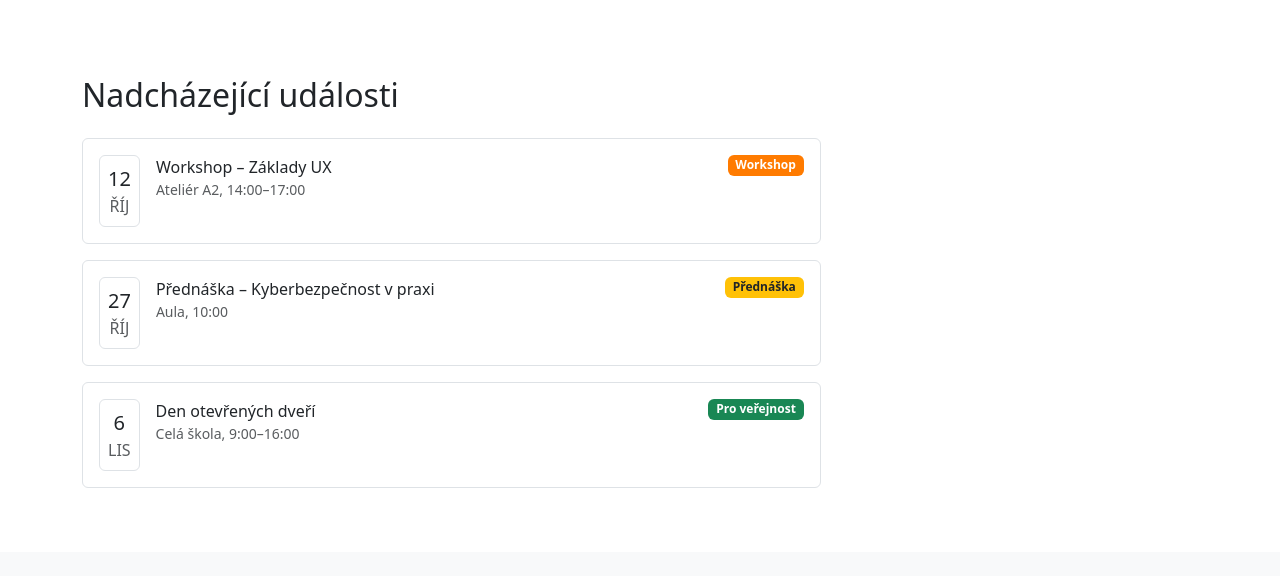
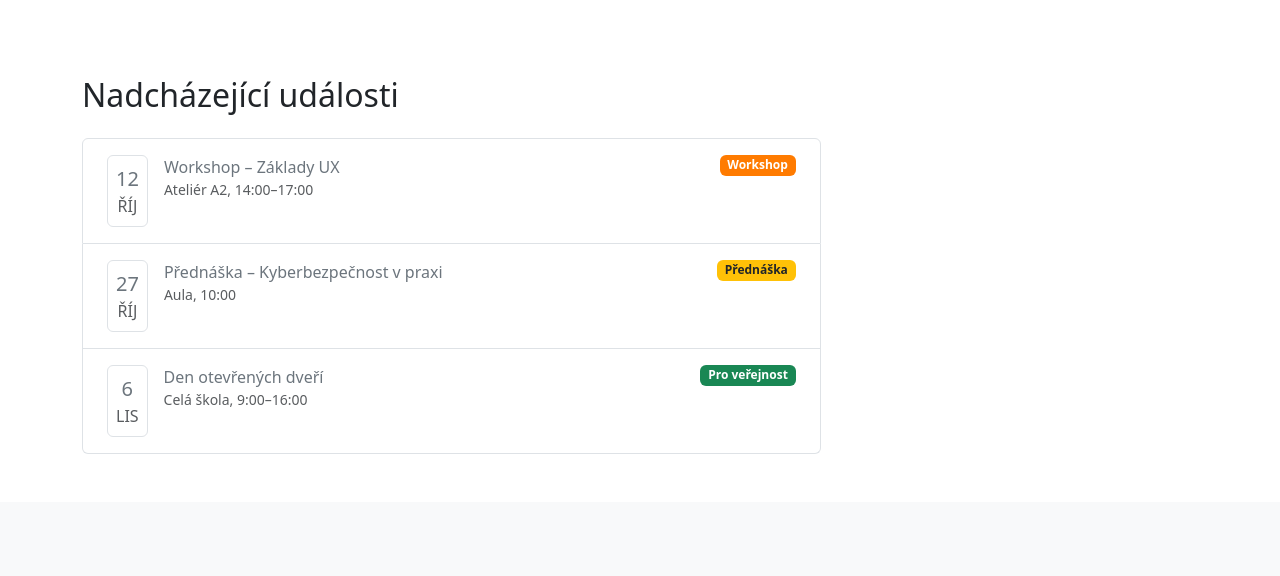
Before and after one commit to pslib-cz/2025-p2a-web-bootstrap-school-OndrejTuma0, a website built with Vite: page index.html in a window 1280 px wide. Shown: the part 1520-2096 px from the top of the page. Built offline with nearby package versions, Linux system fonts and the light colour scheme; files whose address does not match are found by name.

Commit message:
update 4

```diff
--- a/index.html
+++ b/index.html
@@ -158,40 +158,46 @@
       <h2 class="mb-4">Nadcházející události</h2>
     <div class="row g-3">
       <div class="col-lg-8">
-        <div class="event-list">
-          <div class="event-card d-flex align-items-start p-3 bg-white rounded mb-3 border">
+        <div class="list-group">
+          <li class="list-group-item">
+            <div class="d-flex align-items-start bg-white p-2">
               <div class="date-box text-center me-3 border rounded p-2">
-              <div class="day fw-medium fs-5">12</div>
+                <div class="day fw-medium fs-5 text-secondary">12</div>
                 <div class="month text-muted">ŘÍJ</div>
               </div>
               <div class="flex-grow-1">
-              <div class="event-title fw-medium">Workshop – Základy UX</div>
+                <div class="fw-medium text-secondary">Workshop – Základy UX</div>
                 <div class="text-muted small">Ateliér A2, 14:00–17:00</div>
               </div>
               <span class="badge" style="background-color: rgb(255, 123, 0);">Workshop</span>
             </div>
-          <div class="event-card d-flex align-items-start p-3 bg-white rounded mb-3 border">
+          </li>
+          <li class="list-group-item">
+            <div class="d-flex align-items-start p-2 bg-white">
               <div class="date-box text-center me-3 border rounded p-2">
-              <div class="day fw-medium fs-5">27</div>
+                <div class="day fw-medium fs-5 text-secondary">27</div>
                 <div class="month text-muted">ŘÍJ</div>
               </div>
               <div class="flex-grow-1">
-              <div class="event-title fw-medium">Přednáška – Kyberbezpečnost v praxi</div>
+                <div class="fw-medium text-secondary">Přednáška – Kyberbezpečnost v praxi</div>
                 <div class="text-muted small">Aula, 10:00</div>
               </div>
               <span class="badge bg-warning text-dark">Přednáška</span>
             </div>
-          <div class="event-card d-flex align-items-start p-3 bg-white rounded mb-3 border">
+          </li>
+          <li class="list-group-item">
+            <div class="d-flex align-items-start p-2 bg-white">
               <div class="date-box text-center me-3 border rounded p-2">
-              <div class="day fw-medium fs-5">6</div>
+                <div class="day fw-medium fs-5 text-secondary">6</div>
                 <div class="month text-muted">LIS</div>
               </div>
               <div class="flex-grow-1">
-              <div class="event-title fw-medium">Den otevřených dveří</div>
+                <div class="fw-medium text-secondary">Den otevřených dveří</div>
                 <div class="text-muted small">Celá škola, 9:00–16:00</div>
               </div>
               <span class="badge bg-success">Pro veřejnost</span>
             </div>
+          </li>
         </div>
       </div>
     </div>
```
Lines whose indentation alone changed are shown as unchanged.
